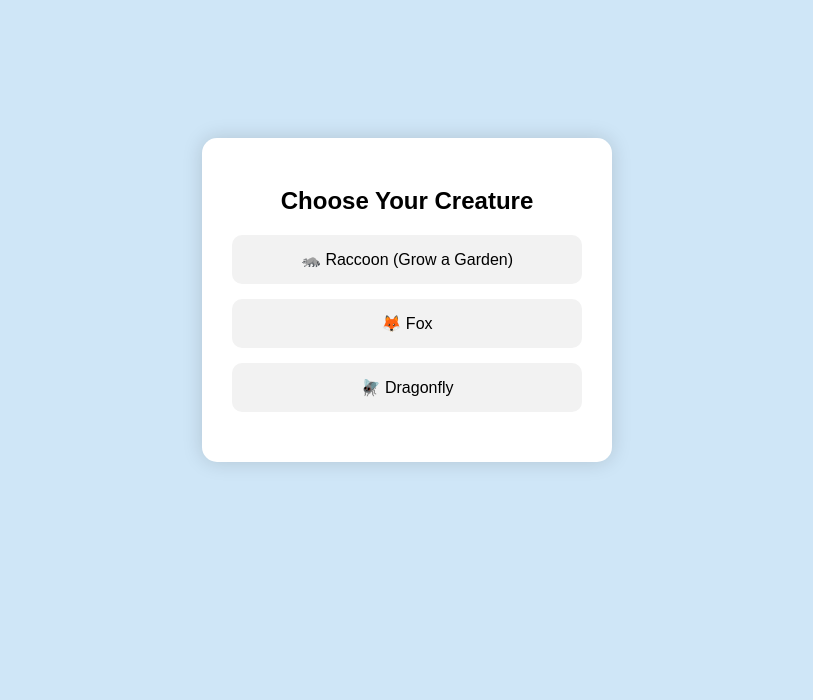
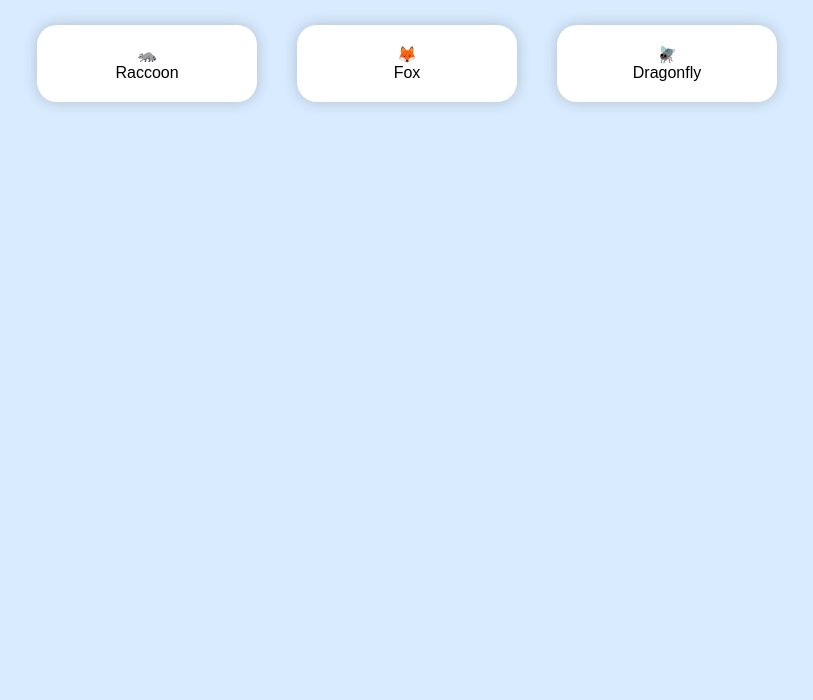
Before and after one commit to imsmart079-png/imsmart079-png.github.io, a plain HTML site: page index.html in a window 1280 px wide. Shown: the part 100-800 px from the top of the page, without its empty margins (233-1046 px from the left). Drawn offline with Linux system fonts and the light colour scheme.

Commit message:
Update index.html

```diff
--- a/index.html
+++ b/index.html
@@ -1,75 +1,82 @@
 <!DOCTYPE html>
 <html>
 <head>
-    <meta charset="UTF-8">
     <title>Creature Select</title>
     <style>
         body {
+            background: #d9ecff;
+            font-family: Arial, sans-serif;
+            text-align: center;
             margin: 0;
             padding: 0;
-            background: #cfe6f7;
-            font-family: Arial, sans-serif;
+        }
+
+        h1 {
+            margin-top: 40px;
+            font-size: 40px;
+        }
+
+        .creature-container {
             display: flex;
             justify-content: center;
-            align-items: center;
-            height: 100vh;
+            margin-top: 40px;
+            gap: 40px;
         }
 
-        .box {
+        .creature {
             background: white;
-            padding: 30px;
-            border-radius: 15px;
-            box-shadow: 0 0 20px rgba(0,0,0,0.15);
-            text-align: center;
-            width: 350px;
-        }
-
-        h2 {
-            margin-bottom: 20px;
-        }
-
-        .choice {
-            background: #f2f2f2;
-            padding: 15px;
-            border-radius: 10px;
-            margin-top: 15px;
+            padding: 20px;
+            width: 180px;
+            border-radius: 20px;
+            box-shadow: 0 0 15px rgba(0,0,0,0.2);
             cursor: pointer;
             transition: 0.2s;
         }
 
-        .choice:hover {
-            background: #d6ecff;
-            transform: scale(1.05);
+        .creature:hover {
+            transform: scale(1.1);
+            box-shadow: 0 0 25px rgba(0,0,0,0.3);
+        }
+
+        #selected {
+            margin-top: 40px;
+            font-size: 24px;
+            font-weight: bold;
         }
     </style>
 </head>
 <body>
 
-<div class="box">
-    <h2>Choose Your Creature</h2>
+    <h1>Pick Your Creature</h1>
 
-    <div class="choice" onclick="selectCreature('Raccoon')">
-        🦝 Raccoon (Grow a Garden)
+    <div class="creature-container">
+        <div class="creature" onclick="selectCreature('Raccoon')">
+            🦝<br>Raccoon
         </div>
 
-    <div class="choice" onclick="selectCreature('Fox')">
-        🦊 Fox
+        <div class="creature" onclick="selectCreature('Fox')">
+            🦊<br>Fox
         </div>
 
-    <div class="choice" onclick="selectCreature('Dragonfly')">
-        🪰 Dragonfly
+        <div class="creature" onclick="selectCreature('Dragonfly')">
+            🪰<br>Dragonfly
+        </div>
     </div>
 
-    <p id="result" style="margin-top:20px; font-weight:bold;"></p>
-</div>
+    <div id="selected"></div>
 
     <script>
-function selectCreature(creature) {
-    document.getElementById("result").innerText =
-        "You chose: " + creature;
+        // Load saved choice
+        const saved = localStorage.getItem("creature");
+        if (saved) {
+            document.getElementById("selected").innerText =
+                "You previously chose: " + saved;
+        }
 
-    // Saves choice in browser so they keep it next time
-    localStorage.setItem("chosenCreature", creature);
+        function selectCreature(name) {
+            localStorage.setItem("creature", name);
+            document.getElementById("selected").innerText =
+                "You selected: " + name;
         }
     </script>
 
```
Lines whose indentation alone changed are shown as unchanged.
